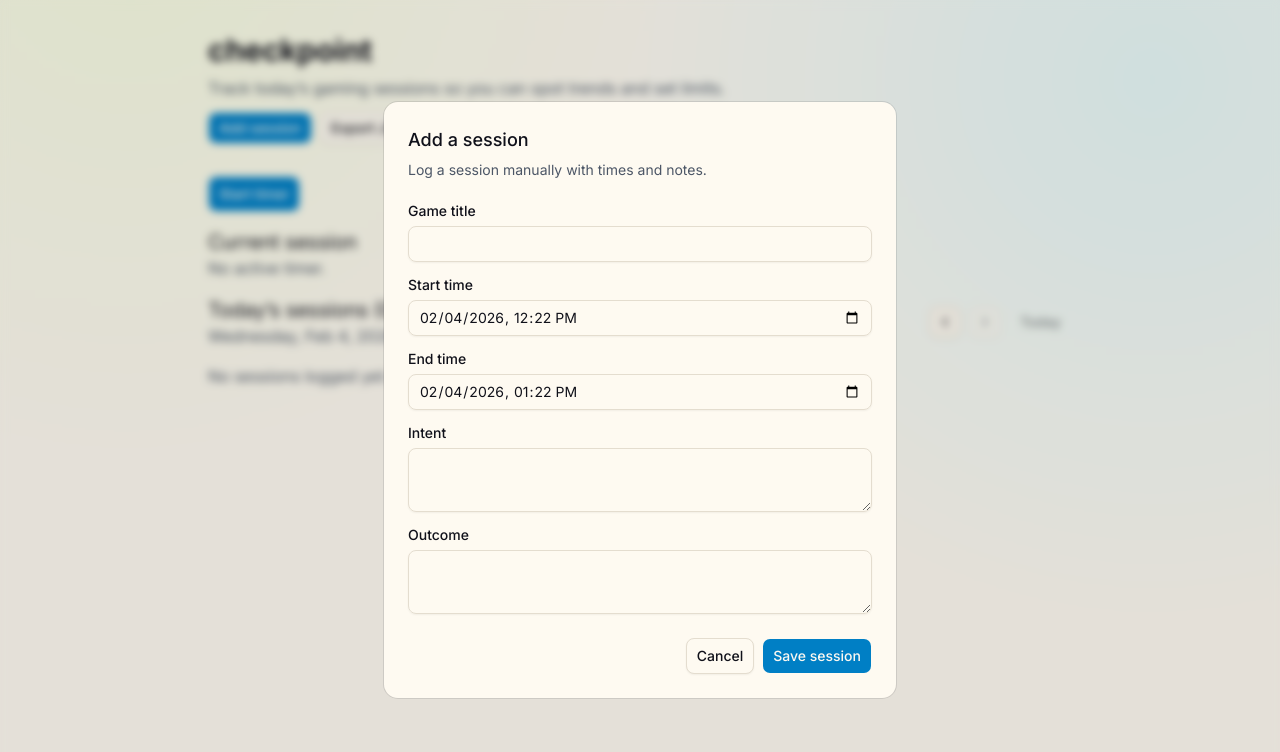
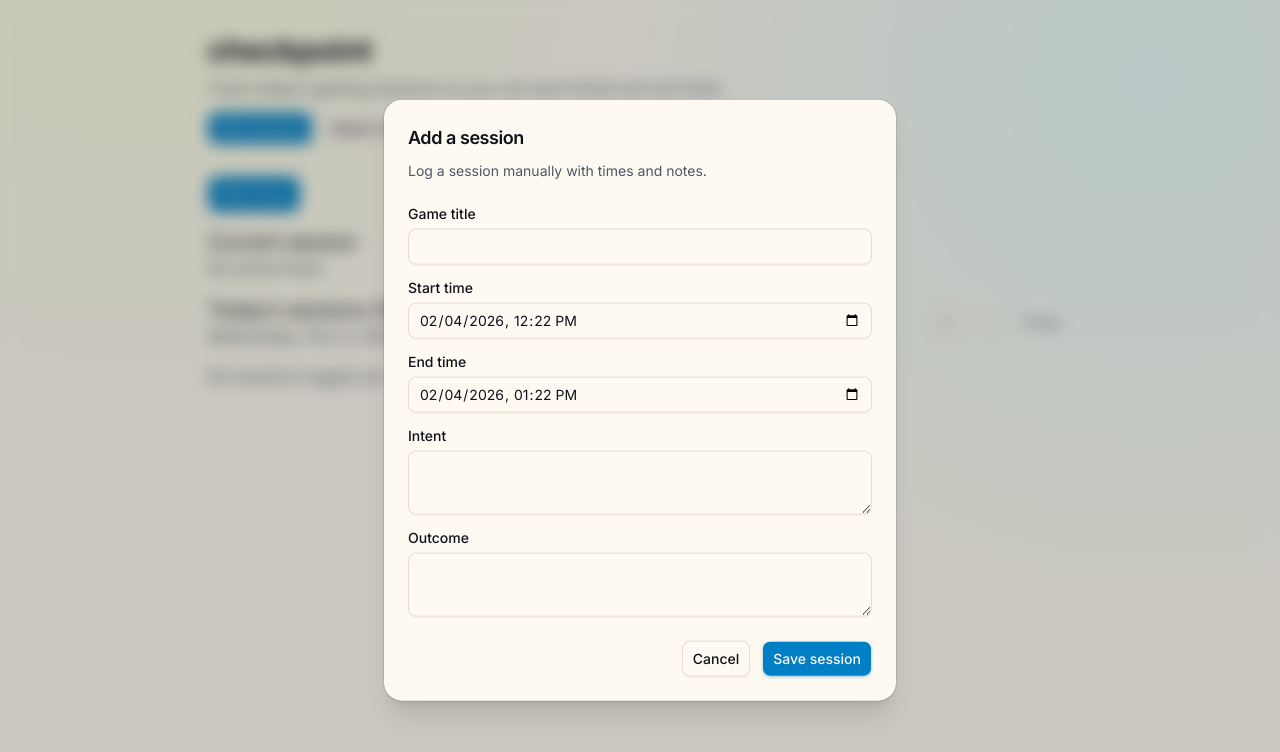
Before and after one commit to paulbgtr/checkpoint, a Next.js app: page /home in a window 1280 px wide. Both pictures are taken after a click on the button "Add session". Shown: the top 752 px of the page. Built offline with nearby package versions, Linux system fonts and the light colour scheme.

Commit message:
slight ui improvements of ui components

```diff
--- a/components/ui/alert-dialog.tsx
+++ b/components/ui/alert-dialog.tsx
@@ -36,7 +36,7 @@ function AlertDialogOverlay({
     <AlertDialogPrimitive.Overlay
       data-slot="alert-dialog-overlay"
       className={cn(
-        "data-open:animate-in data-closed:animate-out data-closed:fade-out-0 data-open:fade-in-0 bg-black/10 duration-100 supports-backdrop-filter:backdrop-blur-xs fixed inset-0 z-50",
+        "data-open:animate-in data-closed:animate-out data-closed:fade-out-0 data-open:fade-in-0 bg-black/20 duration-150 supports-backdrop-filter:backdrop-blur-sm fixed inset-0 z-50",
         className,
       )}
       {...props}
@@ -58,7 +58,7 @@ function AlertDialogContent({
         data-slot="alert-dialog-content"
         data-size={size}
         className={cn(
-          "data-open:animate-in data-closed:animate-out data-closed:fade-out-0 data-open:fade-in-0 data-closed:zoom-out-95 data-open:zoom-in-95 bg-background ring-foreground/10 gap-6 rounded-xl p-6 ring-1 duration-100 data-[size=default]:max-w-xs data-[size=sm]:max-w-xs data-[size=default]:sm:max-w-lg group/alert-dialog-content fixed top-1/2 left-1/2 z-50 grid w-full -translate-x-1/2 -translate-y-1/2 outline-none",
+          "data-open:animate-in data-closed:animate-out data-closed:fade-out-0 data-open:fade-in-0 data-closed:zoom-out-95 data-open:zoom-in-95 bg-background ring-foreground/10 gap-6 rounded-2xl p-6 ring-1 shadow-xl duration-150 data-[size=default]:max-w-xs data-[size=sm]:max-w-xs data-[size=default]:sm:max-w-lg group/alert-dialog-content fixed top-1/2 left-1/2 z-50 grid w-full -translate-x-1/2 -translate-y-1/2 outline-none",
           className,
         )}
         {...props}
@@ -75,7 +75,7 @@ function AlertDialogHeader({
     <div
       data-slot="alert-dialog-header"
       className={cn(
-        "grid grid-rows-[auto_1fr] place-items-center gap-1.5 text-center has-data-[slot=alert-dialog-media]:grid-rows-[auto_auto_1fr] has-data-[slot=alert-dialog-media]:gap-x-6 sm:group-data-[size=default]/alert-dialog-content:place-items-start sm:group-data-[size=default]/alert-dialog-content:text-left sm:group-data-[size=default]/alert-dialog-content:has-data-[slot=alert-dialog-media]:grid-rows-[auto_1fr]",
+        "grid grid-rows-[auto_1fr] place-items-center gap-2 text-center has-data-[slot=alert-dialog-media]:grid-rows-[auto_auto_1fr] has-data-[slot=alert-dialog-media]:gap-x-6 sm:group-data-[size=default]/alert-dialog-content:place-items-start sm:group-data-[size=default]/alert-dialog-content:text-left sm:group-data-[size=default]/alert-dialog-content:has-data-[slot=alert-dialog-media]:grid-rows-[auto_1fr]",
         className,
       )}
       {...props}
@@ -91,7 +91,7 @@ function AlertDialogFooter({
     <div
       data-slot="alert-dialog-footer"
       className={cn(
-        "flex flex-col-reverse gap-2 group-data-[size=sm]/alert-dialog-content:grid group-data-[size=sm]/alert-dialog-content:grid-cols-2 sm:flex-row sm:justify-end",
+        "flex flex-col-reverse gap-2 group-data-[size=sm]/alert-dialog-content:grid group-data-[size=sm]/alert-dialog-content:grid-cols-2 sm:flex-row sm:justify-end sm:gap-3",
         className,
       )}
       {...props}
@@ -123,7 +123,7 @@ function AlertDialogTitle({
     <AlertDialogPrimitive.Title
       data-slot="alert-dialog-title"
       className={cn(
-        "text-lg font-medium sm:group-data-[size=default]/alert-dialog-content:group-has-data-[slot=alert-dialog-media]/alert-dialog-content:col-start-2",
+        "text-lg font-semibold tracking-tight sm:group-data-[size=default]/alert-dialog-content:group-has-data-[slot=alert-dialog-media]/alert-dialog-content:col-start-2",
         className,
       )}
       {...props}
@@ -139,7 +139,7 @@ function AlertDialogDescription({
     <AlertDialogPrimitive.Description
       data-slot="alert-dialog-description"
       className={cn(
-        "text-muted-foreground *:[a]:hover:text-foreground text-sm text-balance md:text-pretty *:[a]:underline *:[a]:underline-offset-3",
+        "text-muted-foreground *:[a]:hover:text-foreground text-sm text-balance md:text-pretty leading-relaxed *:[a]:underline *:[a]:underline-offset-3",
         className,
       )}
       {...props}
--- a/components/ui/button.tsx
+++ b/components/ui/button.tsx
@@ -5,19 +5,20 @@ import { Slot } from "radix-ui";
 import { cn } from "@/lib/utils/cn";
 
 const buttonVariants = cva(
-  "focus-visible:border-ring focus-visible:ring-ring/50 aria-invalid:ring-destructive/20 dark:aria-invalid:ring-destructive/40 aria-invalid:border-destructive dark:aria-invalid:border-destructive/50 rounded-md border border-transparent bg-clip-padding text-sm font-medium focus-visible:ring-[3px] aria-invalid:ring-[3px] [&_svg:not([class*='size-'])]:size-4 inline-flex items-center justify-center whitespace-nowrap transition-all disabled:pointer-events-none disabled:opacity-50 [&_svg]:pointer-events-none shrink-0 [&_svg]:shrink-0 outline-none group/button select-none",
+  "focus-visible:border-ring focus-visible:ring-ring/50 aria-invalid:ring-destructive/20 dark:aria-invalid:ring-destructive/40 aria-invalid:border-destructive dark:aria-invalid:border-destructive/50 rounded-md border border-transparent bg-clip-padding text-sm font-medium focus-visible:ring-[3px] aria-invalid:ring-[3px] [&_svg:not([class*='size-'])]:size-4 inline-flex items-center justify-center whitespace-nowrap transition-all disabled:pointer-events-none disabled:opacity-50 [&_svg]:pointer-events-none shrink-0 [&_svg]:shrink-0 outline-none group/button select-none active:translate-y-px",
   {
     variants: {
       variant: {
-        default: "bg-primary text-primary-foreground hover:bg-primary/80",
+        default:
+          "bg-primary text-primary-foreground shadow-sm shadow-primary/20 hover:shadow-primary/30 hover:brightness-105",
         outline:
-          "border-border bg-background hover:bg-muted hover:text-foreground dark:bg-input/30 dark:border-input dark:hover:bg-input/50 aria-expanded:bg-muted aria-expanded:text-foreground shadow-xs",
+          "border-border bg-background hover:bg-muted hover:text-foreground dark:bg-input/30 dark:border-input dark:hover:bg-input/50 aria-expanded:bg-muted aria-expanded:text-foreground shadow-xs hover:shadow-sm hover:shadow-foreground/10",
         secondary:
-          "bg-secondary text-secondary-foreground hover:bg-secondary/80 aria-expanded:bg-secondary aria-expanded:text-secondary-foreground",
+          "bg-secondary text-secondary-foreground hover:bg-secondary/80 aria-expanded:bg-secondary aria-expanded:text-secondary-foreground shadow-xs hover:shadow-sm hover:shadow-foreground/10",
         ghost:
           "hover:bg-muted hover:text-foreground dark:hover:bg-muted/50 aria-expanded:bg-muted aria-expanded:text-foreground",
         destructive:
-          "bg-destructive/10 hover:bg-destructive/20 focus-visible:ring-destructive/20 dark:focus-visible:ring-destructive/40 dark:bg-destructive/20 text-destructive focus-visible:border-destructive/40 dark:hover:bg-destructive/30",
+          "bg-destructive/10 hover:bg-destructive/20 focus-visible:ring-destructive/20 dark:focus-visible:ring-destructive/40 dark:bg-destructive/20 text-destructive focus-visible:border-destructive/40 dark:hover:bg-destructive/30 shadow-xs hover:shadow-sm hover:shadow-destructive/20",
         link: "text-primary underline-offset-4 hover:underline",
       },
       size: {
--- a/components/ui/card.tsx
+++ b/components/ui/card.tsx
@@ -12,7 +12,7 @@ function Card({
       data-slot="card"
       data-size={size}
       className={cn(
-        "ring-foreground/10 bg-card text-card-foreground gap-6 overflow-hidden rounded-xl py-6 text-sm shadow-xs ring-1 has-[>img:first-child]:pt-0 data-[size=sm]:gap-4 data-[size=sm]:py-4 *:[img:first-child]:rounded-t-xl *:[img:last-child]:rounded-b-xl group/card flex flex-col",
+        "ring-foreground/10 bg-card text-card-foreground gap-6 overflow-hidden rounded-xl py-6 text-sm shadow-sm ring-1 transition-shadow duration-200 has-[>img:first-child]:pt-0 hover:shadow-md data-[size=sm]:gap-4 data-[size=sm]:py-4 *:[img:first-child]:rounded-t-xl *:[img:last-child]:rounded-b-xl group/card flex flex-col",
         className,
       )}
       {...props}
```
